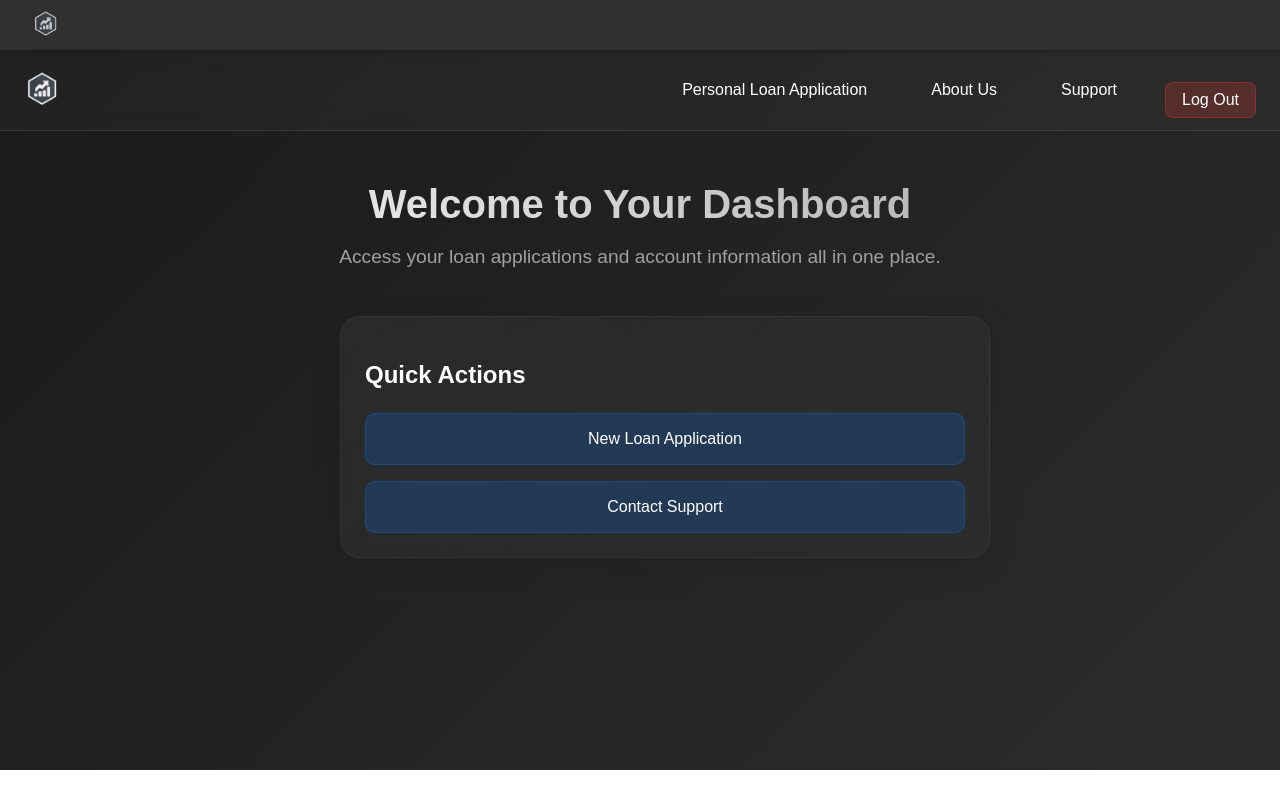
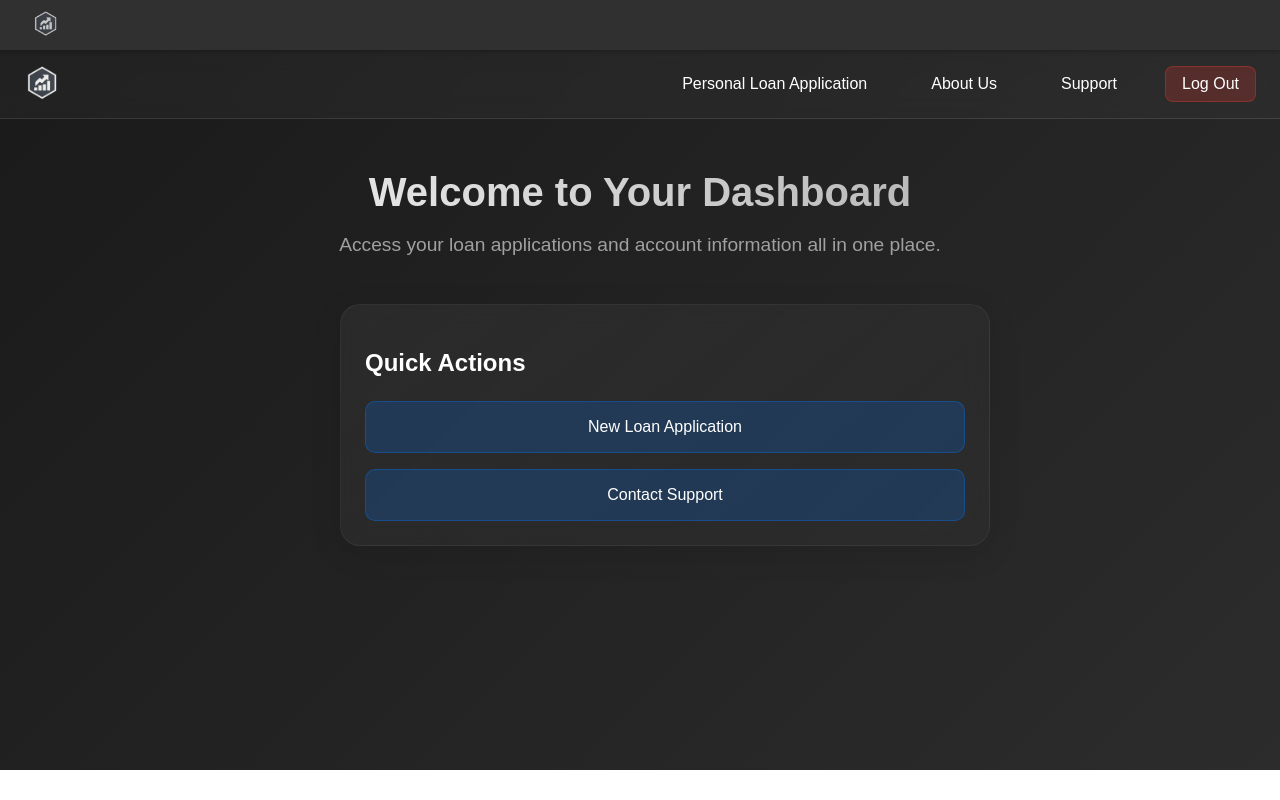
Before and after one commit to BDNIKKO/Stiegler_EdTech_Financial_Services, a React (Create React App) app in the folder frontend/: page /dashboard in a window 1280 px wide. Built offline with nearby package versions, Linux system fonts and the light colour scheme.

Commit message:
fixed logout placement on nav bar

```diff
--- a/frontend/src/components/Dashboard.css
+++ b/frontend/src/components/Dashboard.css
@@ -53,6 +53,10 @@
     border-radius: 8px;
     cursor: pointer;
     transition: all 0.3s ease;
+    font-size: inherit;
+    margin: 0;
+    height: auto;
+    line-height: normal;
 }
 
 .logout-button:hover {
```
